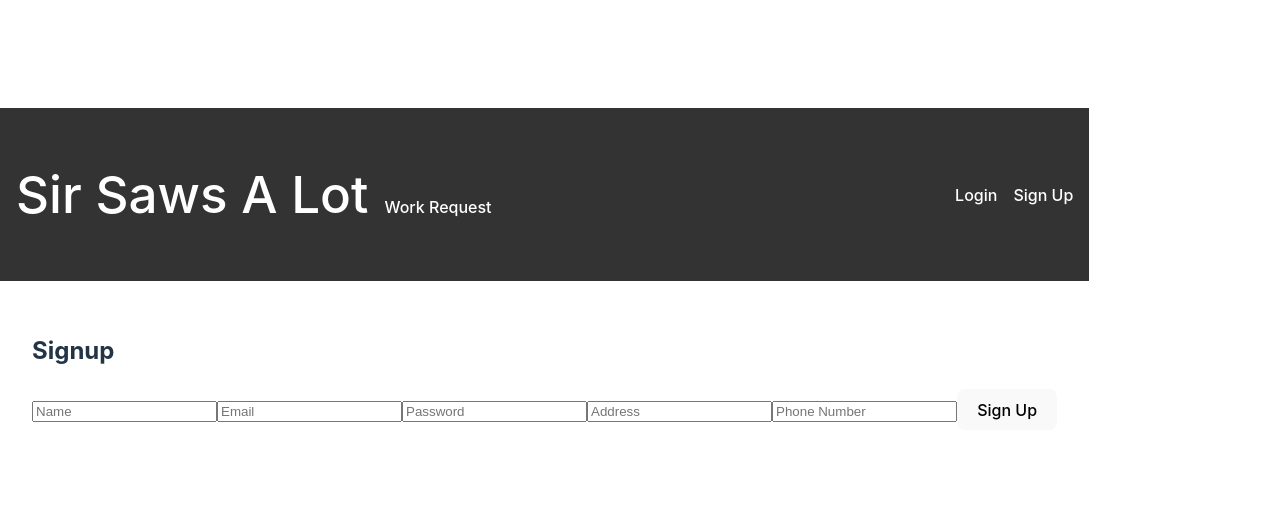
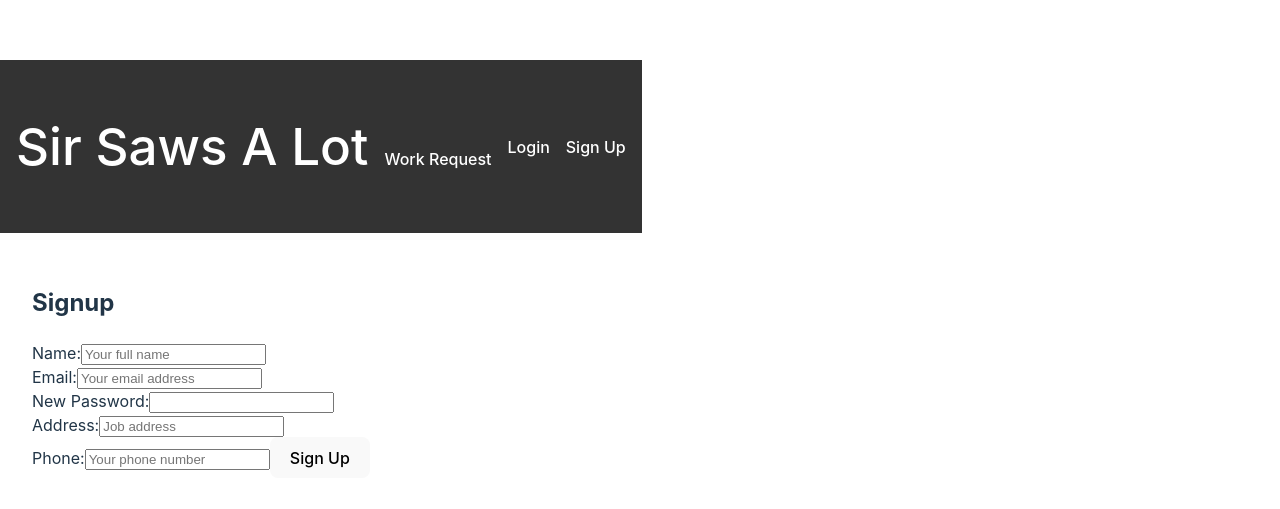
Before and after one commit to EthanForrestCarr/SirSawsALot, a React (Vite) app in the folder client/: page /signup in a window 1280 px wide. Shown: the part 115-624 px from the top of the page. Built offline with nearby package versions, Linux system fonts and the light colour scheme.

Commit message:
refactored signup page to use modularized input components

```diff
--- a/client/src/components/inputs/NewPasswordInput.tsx
+++ b/client/src/components/inputs/NewPasswordInput.tsx
@@ -11,7 +11,7 @@ const NewPasswordInput: React.FC<NewPasswordInputProps> = ({ value, handleChange
       <label>New Password:</label>
       <input
         type="password"
-        name="newPassword"
+        name="password"
         value={value}
         onChange={handleChange}
         required
--- a/client/src/pages/SignUpPage.tsx
+++ b/client/src/pages/SignUpPage.tsx
@@ -1,11 +1,16 @@
 import React, { useState } from 'react';
 import axios from 'axios';
+import NameInput from '../components/inputs/NameInput';
+import EmailInput from '../components/inputs/EmailInput';
+import PhoneInput from '../components/inputs/PhoneInput';
+import AddressInput from '../components/inputs/AddressInput';
+import NewPasswordInput from '../components/inputs/NewPasswordInput';
 
 const SignupPage: React.FC = () => {
   const [formData, setFormData] = useState({
+    name: '',
     email: '',
     password: '',
-    name: '',
     address: '',
     phone: '',
   });
@@ -33,11 +38,11 @@ const SignupPage: React.FC = () => {
     <div style={{ padding: '2rem' }}>
       <h2>Signup</h2>
       <form onSubmit={handleSubmit}>
-        <input type="text" name="name" placeholder="Name" onChange={handleChange} required />
-        <input type="email" name="email" placeholder="Email" onChange={handleChange} required />
-        <input type="password" name="password" placeholder="Password" onChange={handleChange} required />
-        <input type="text" name="address" placeholder="Address" onChange={handleChange} required />
-        <input type="tel" name="phone" placeholder="Phone Number" onChange={handleChange} required />
+        <NameInput formData={formData} handleChange={handleChange} />
+        <EmailInput formData={formData} handleChange={handleChange} />
+        <NewPasswordInput value={formData.password} handleChange={handleChange} />
+        <AddressInput formData={formData} handleChange={handleChange} />
+        <PhoneInput formData={formData} handleChange={handleChange} />
         <button type="submit">Sign Up</button>
       </form>
       {message && <p>{message}</p>}
```
